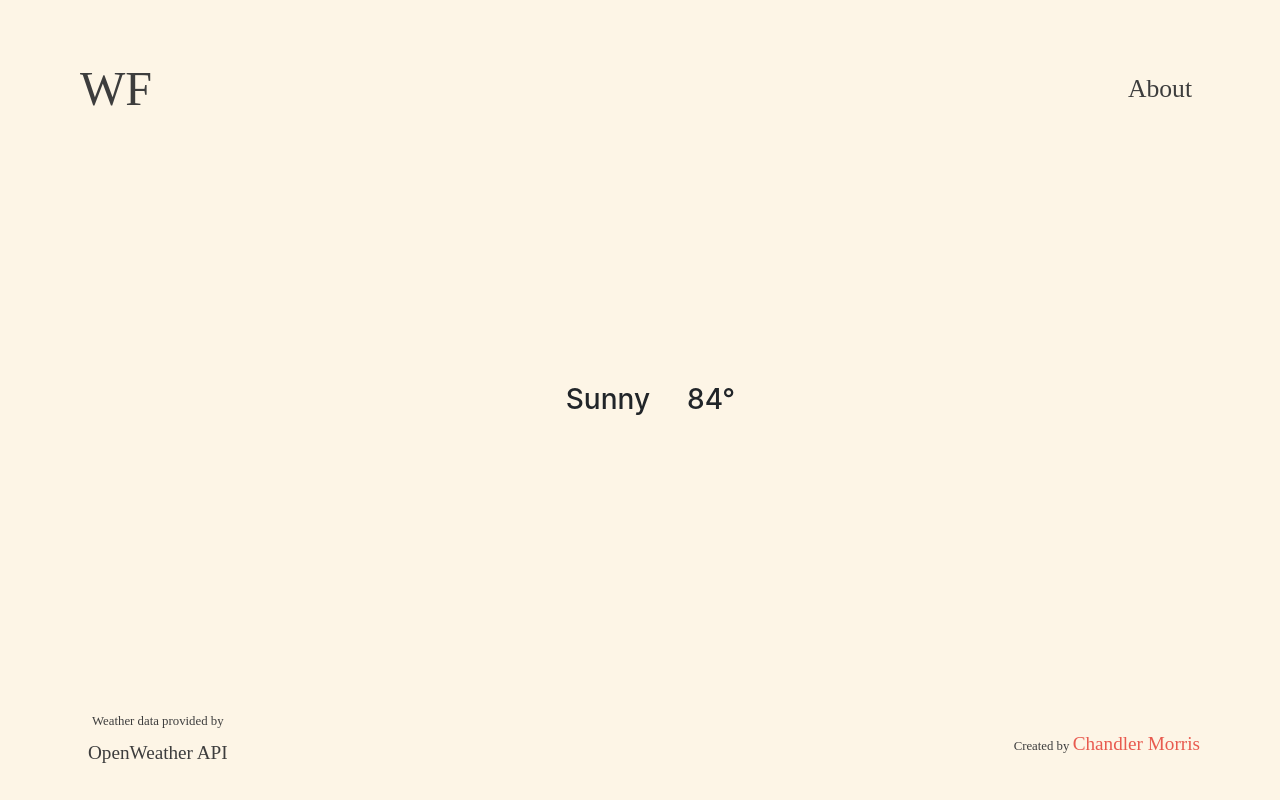
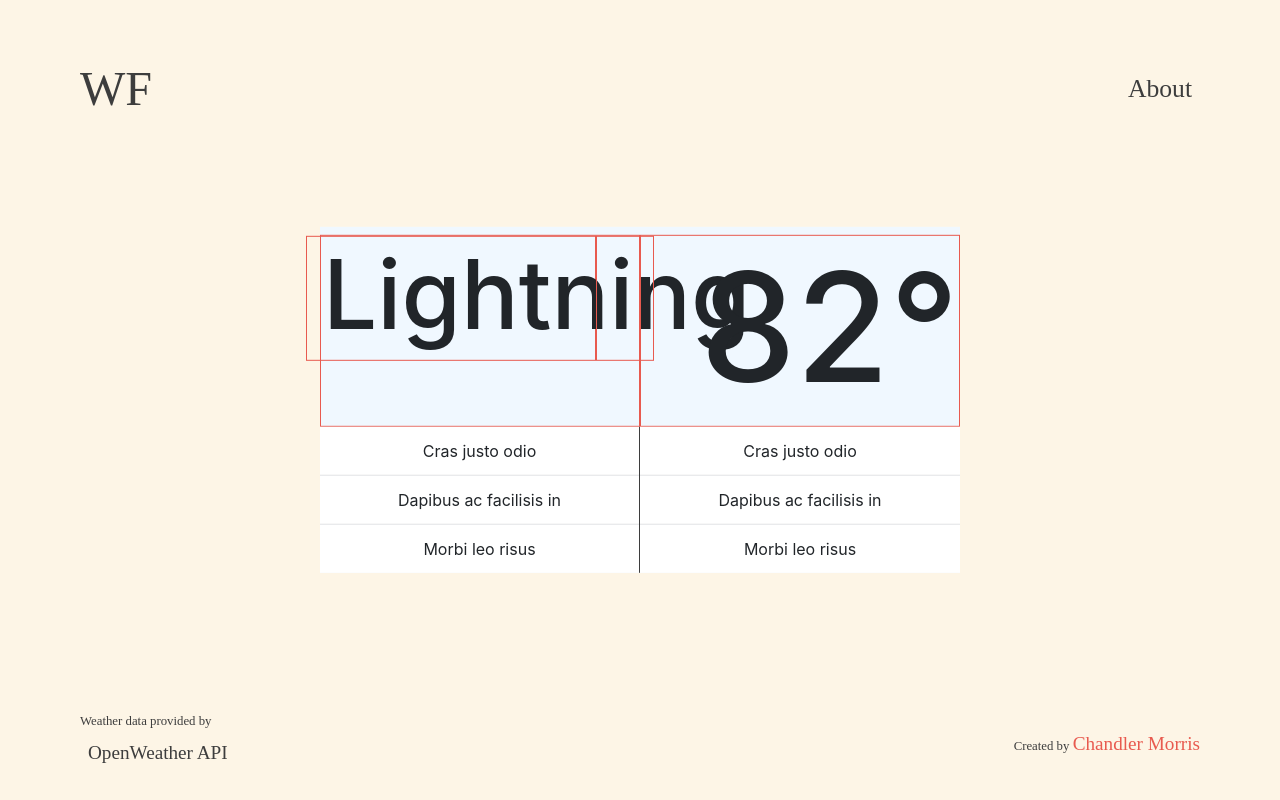
Before and after one commit to ItzaBlaineThing/Weatherful, a React app in the folder client/: page /weather in a window 1280 px wide. Built offline with nearby package versions, Linux system fonts and the light colour scheme; no server answers; a web font is replaced by a local one.

Commit message:
Messy Results UI

```diff
--- a/client/public/css/weather/weather.css
+++ b/client/public/css/weather/weather.css
@@ -4,10 +4,14 @@
     background-color: #FDF5E6;
     height: 100vh;
 
-    text-align: center;
+    /* text-align: center; */
 }
 
 .weather-results-div {
+    background-color: aliceblue;
+
+    /* min-width: 40vw; */
+
     position: absolute;
     top: 50%;
     left: 50%;
@@ -18,5 +22,43 @@
     color: #E85A4F;
     font-family: 'Gugi', cursive;
     font-size: 96px;
+    text-align: center;
     text-decoration: underline;
 }
+
+.weather-results-main-description {
+    font-size: 96px;
+    padding: 0 1rem;
+}
+
+.weather-results-description {
+    font-size: 36px;
+}
+
+.weather-results-img {
+    background-color: #E85A4F;
+    border-radius: 50px;
+}
+
+.weather-results-temp {
+    font-size: 152px;
+    /* margin-top: -24px; */
+    text-align: right;
+}
+
+.weather-col-test {
+    /* background-color: lavender; */
+    border: 1px solid #E85A4F;
+    padding: 0;
+}
+
+.weather-col-info {
+    /* background-color: lavender;
+    border: 1px solid #E85A4F; */
+    padding: 0;
+    text-align: center;
+}
+
+#weather-col-test {
+    border-right: 1px solid #3D3D3D;
+}
--- a/client/src/pages/Weather.js
+++ b/client/src/pages/Weather.js
@@ -8,6 +8,7 @@ import NavbarFooter from '../components/navbars/NavbarFooter';
 import Container from 'react-bootstrap/Container';
 import Row from 'react-bootstrap/Row';
 import Col from 'react-bootstrap/Col';
+import ListGroup from 'react-bootstrap/ListGroup';
 import Button from 'react-bootstrap/Button';
 
 export default function Weather() {
@@ -39,18 +40,28 @@ export default function Weather() {
     var low = "";
     var humidity = "";
     var feelsLike = "";
+    var pressure = "";
     var wind = "";
-    var pressure = "";
     var sunrise = "";
     var sunset = "";
+    var iconURL = "";
 
 
     // If the 'data' object is not empty, we're safe to call specific values
     if (doesDataExist) {
         console.log(data);
-        console.log(data.weatherData.coord);
-        console.log(data.weatherData.name);
         cityName = data.weatherData.name;
+        temp = data.weatherData.main.temp;
+        mainDescription = data.weatherData.weather[0].main;
+        iconURL = `http://openweathermap.org/img/wn/${data.weatherData.weather[0].icon}.png`
+        console.log(iconURL);
+        description = data.weatherData.weather[0].description;
+        high = data.weatherData.main.temp_max;
+        low = data.weatherData.main.temp_min;
+        humidity = data.weatherData.main.humidity;
+        feelsLike = data.weatherData.main.feels_like;
+        pressure = data.weatherData.main.pressure;
+        console.log(high);
     } else {
         console.log("Doesn't Exist");
     }
@@ -60,15 +71,49 @@ export default function Weather() {
             <NavbarHeader />
 
             <div className="weather-results-div">
-                <Container>
+                <Container fluid>
                     <Row>
                         <Col xl={12}>
                             <h1 className="weather-results-title">{cityName}</h1>
                         </Col>
                     </Row>
                     <Row>
-                        <Col xl={8}><h3 className="weather-results-main-description">Sunny</h3></Col>
-                        <Col xl={4}><h3 className="weather-results-temp">84°</h3></Col>
+                        <Col xl={6} className="weather-col-test">
+                            <Row>
+                                <Col xl={10} className="weather-col-test">
+                                    <h3 className="weather-results-main-description">Lightning</h3>
+                                    {/* <h3 className="weather-results-main-description">{mainDescription}</h3> */}
+                                    <h5 className="weather-results-description">{description}</h5>
+                                </Col>
+                                <Col xl={2} className="weather-col-test">
+                                    <img src={iconURL} className="weather-results-img"></img>
+                                </Col>
+                            </Row>
+                        </Col>
+                        <Col xl={6} className="weather-col-test">
+                            <h3 className="weather-results-temp">82°</h3>
+                            {/* <h3 className="weather-results-temp">{temp}°</h3> */}
+                        </Col>
+                    </Row>
+                    <Row>
+                        <Col xl={12}>
+                            <Row>
+                                <Col xl={6} className="weather-col-info" id="weather-col-test">
+                                    <ListGroup variant="flush">
+                                        <ListGroup.Item>Cras justo odio</ListGroup.Item>
+                                        <ListGroup.Item>Dapibus ac facilisis in</ListGroup.Item>
+                                        <ListGroup.Item>Morbi leo risus</ListGroup.Item>
+                                    </ListGroup>
+                                </Col>
+                                <Col xl={6} className="weather-col-info">
+                                    <ListGroup variant="flush">
+                                        <ListGroup.Item>Cras justo odio</ListGroup.Item>
+                                        <ListGroup.Item>Dapibus ac facilisis in</ListGroup.Item>
+                                        <ListGroup.Item>Morbi leo risus</ListGroup.Item>
+                                    </ListGroup>
+                                </Col>
+                            </Row>
+                        </Col>
                     </Row>
                 </Container>
             </div>
--- a/server.js
+++ b/server.js
@@ -31,13 +31,14 @@ var searchParameter = "";
 
 app.get("/api/results", (req, res) => {
 
-    const url = `https://api.openweathermap.org/data/2.5/weather?q=${searchParameter}&appid=${configInfo.key}`;
+    const url = `https://api.openweathermap.org/data/2.5/weather?q=${searchParameter}&units=imperial&appid=${configInfo.key}`;
     console.log(url);
 
     https.get(url, (response) => {
 
         response.on('data', (data) => {
             const weatherData = JSON.parse(data);
+            console.log(weatherData);
             res.send({weatherData});
         });
 
```
